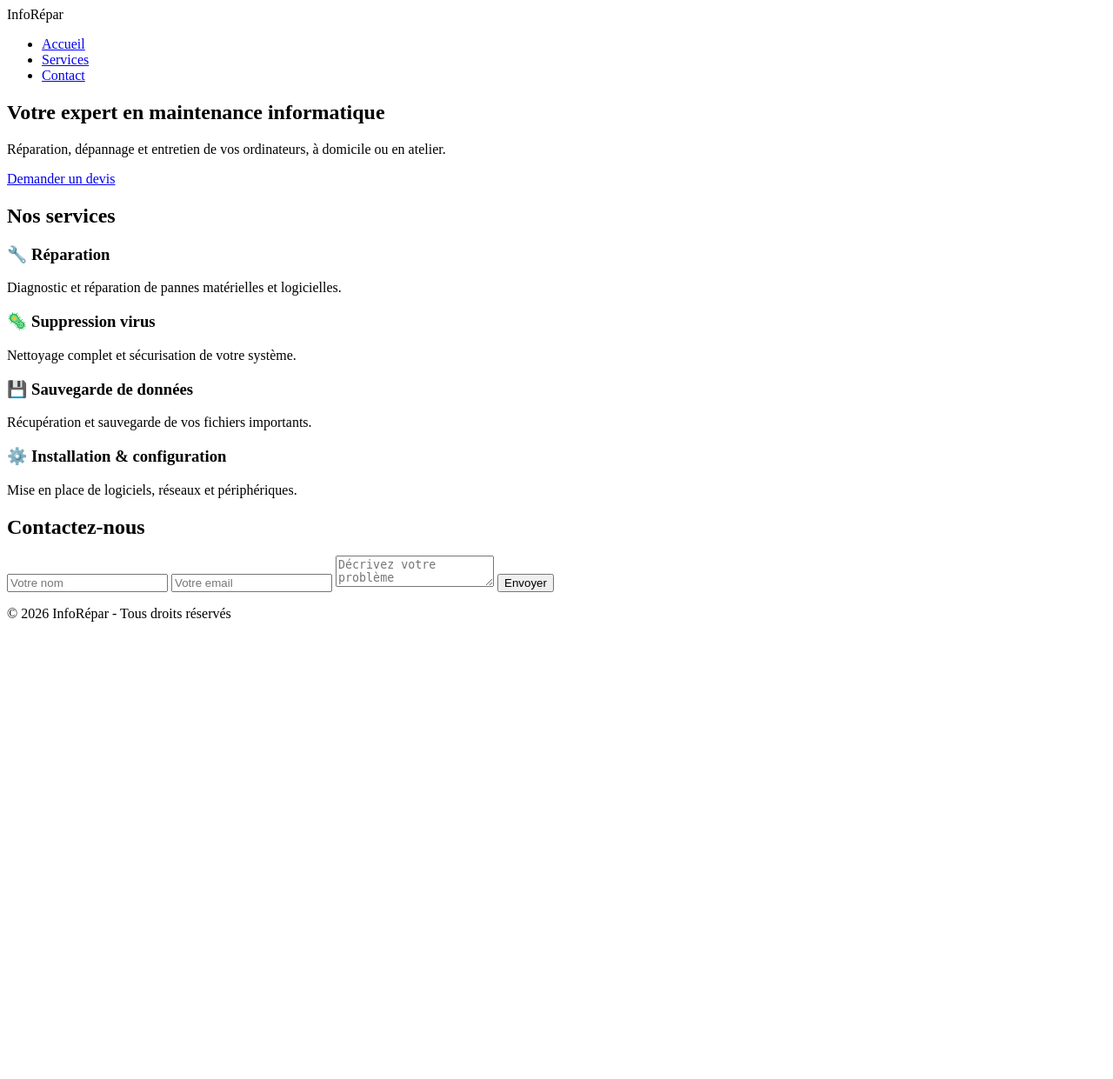
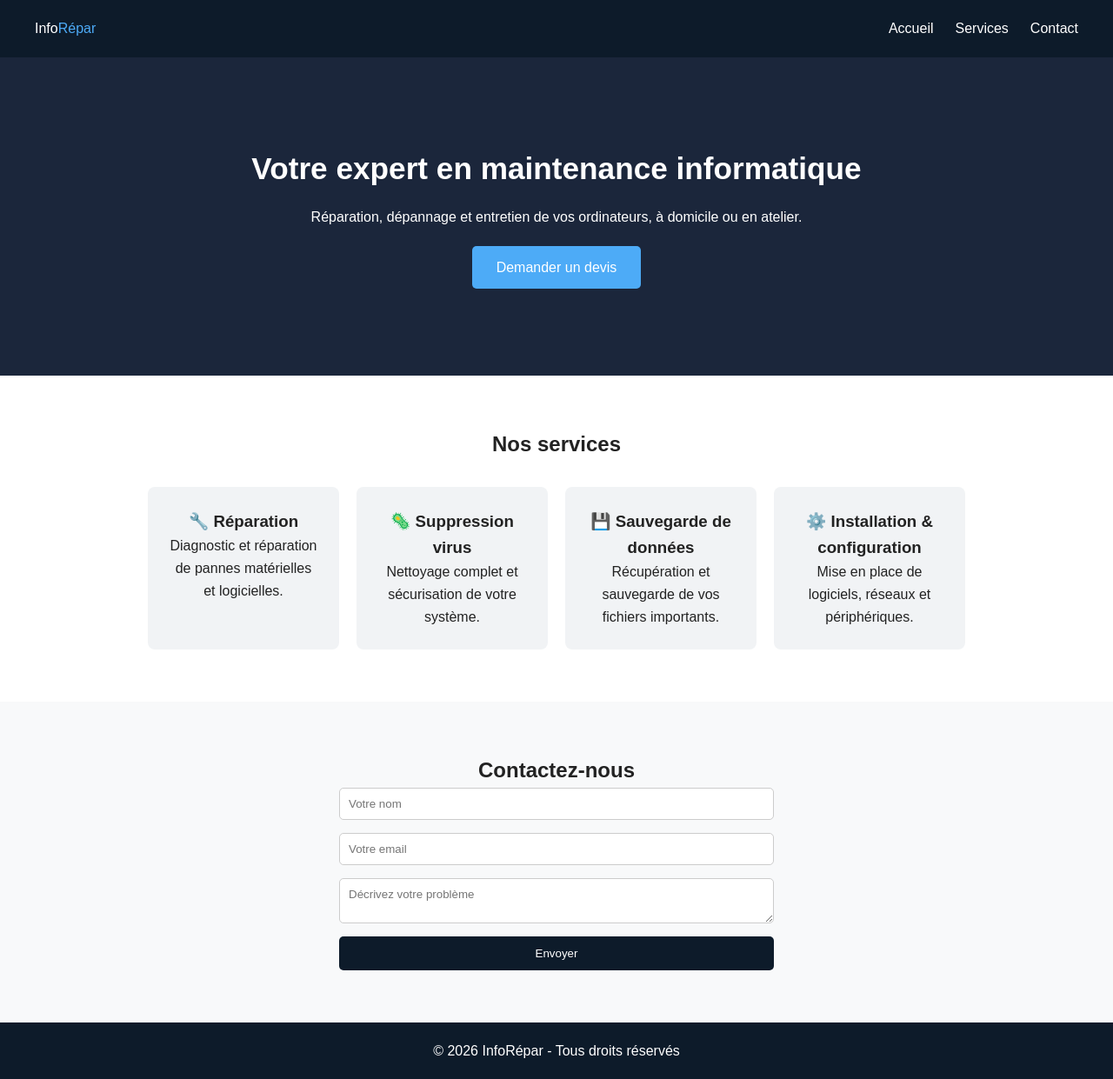
Before and after one commit to Daveamoussou/Inforepar, a Flask app: page / in a window 1280 px wide. Shown: the whole page at 87% size. Before the commit the page ends 715 px from the top, so only its background shows below. Run offline with Flask 3, Linux system fonts and the light colour scheme.

Commit message:
Enhance CSS with global styles and layout improvements
Added global styles and structured layout for various sections.

```diff
--- a/static/style.css
+++ b/static/style.css
@@ -1,34 +1,112 @@
-document.getElementById("contact-form").addEventListener("submit", async function (e) {
-  e.preventDefault();
+* {
+  margin: 0;
+  padding: 0;
+  box-sizing: border-box;
+  font-family: Arial, sans-serif;
+}
 
-  const nom = document.getElementById("nom").value;
-  const email = document.getElementById("email").value;
-  const message = document.getElementById("message").value;
+body {
+  color: #222;
+  line-height: 1.6;
+}
 
-  const confirmation = document.getElementById("confirmation");
+header {
+  display: flex;
+  justify-content: space-between;
+  align-items: center;
+  padding: 20px 40px;
+  background: #0d1b2a;
+  color: white;
+}
 
-  try {
-    const reponse = await fetch("/api/contact", {
-      method: "POST",
-      headers: { "Content-Type": "application/json" },
-      body: JSON.stringify({ nom, email, message }),
-    });
+.logo span { color: #4dabf7; }
 
-    const resultat = await reponse.json();
+nav ul {
+  list-style: none;
+  display: flex;
+  gap: 25px;
+}
 
-    if (resultat.succes) {
-      confirmation.textContent = "Merci ! Votre message a bien été envoyé.";
-      confirmation.style.color = "green";
-      this.reset();
-    } else {
-      confirmation.textContent = "Erreur : " + resultat.erreur;
-      confirmation.style.color = "red";
-    }
-  } catch (erreur) {
-    confirmation.textContent = "Impossible de contacter le serveur.";
-    confirmation.style.color = "red";
-    console.error(erreur);
-  }
+nav a {
+  color: white;
+  text-decoration: none;
+}
 
-  confirmation.classList.remove("hidden");
-});
+.hero {
+  background: #1b263b;
+  color: white;
+  text-align: center;
+  padding: 100px 20px;
+}
+
+.hero h1 { font-size: 2.2rem; margin-bottom: 15px; }
+
+.btn {
+  display: inline-block;
+  margin-top: 20px;
+  padding: 12px 28px;
+  background: #4dabf7;
+  color: white;
+  text-decoration: none;
+  border-radius: 5px;
+}
+
+.services {
+  padding: 60px 20px;
+  text-align: center;
+}
+
+.services h2 { margin-bottom: 30px; }
+
+.cards {
+  display: flex;
+  flex-wrap: wrap;
+  gap: 20px;
+  justify-content: center;
+}
+
+.card {
+  background: #f1f3f5;
+  padding: 25px;
+  border-radius: 8px;
+  width: 220px;
+}
+
+.contact {
+  background: #f8f9fa;
+  padding: 60px 20px;
+  text-align: center;
+}
+
+#contact-form {
+  max-width: 500px;
+  margin: 0 auto;
+  display: flex;
+  flex-direction: column;
+  gap: 15px;
+}
+
+#contact-form input,
+#contact-form textarea {
+  padding: 10px;
+  border: 1px solid #ccc;
+  border-radius: 5px;
+}
+
+#contact-form button {
+  padding: 12px;
+  background: #0d1b2a;
+  color: white;
+  border: none;
+  border-radius: 5px;
+  cursor: pointer;
+}
+
+.hidden { display: none; }
+
+footer {
+  text-align: center;
+  padding: 20px;
+  background: #0d1b2a;
+  color: white;
+}
```
